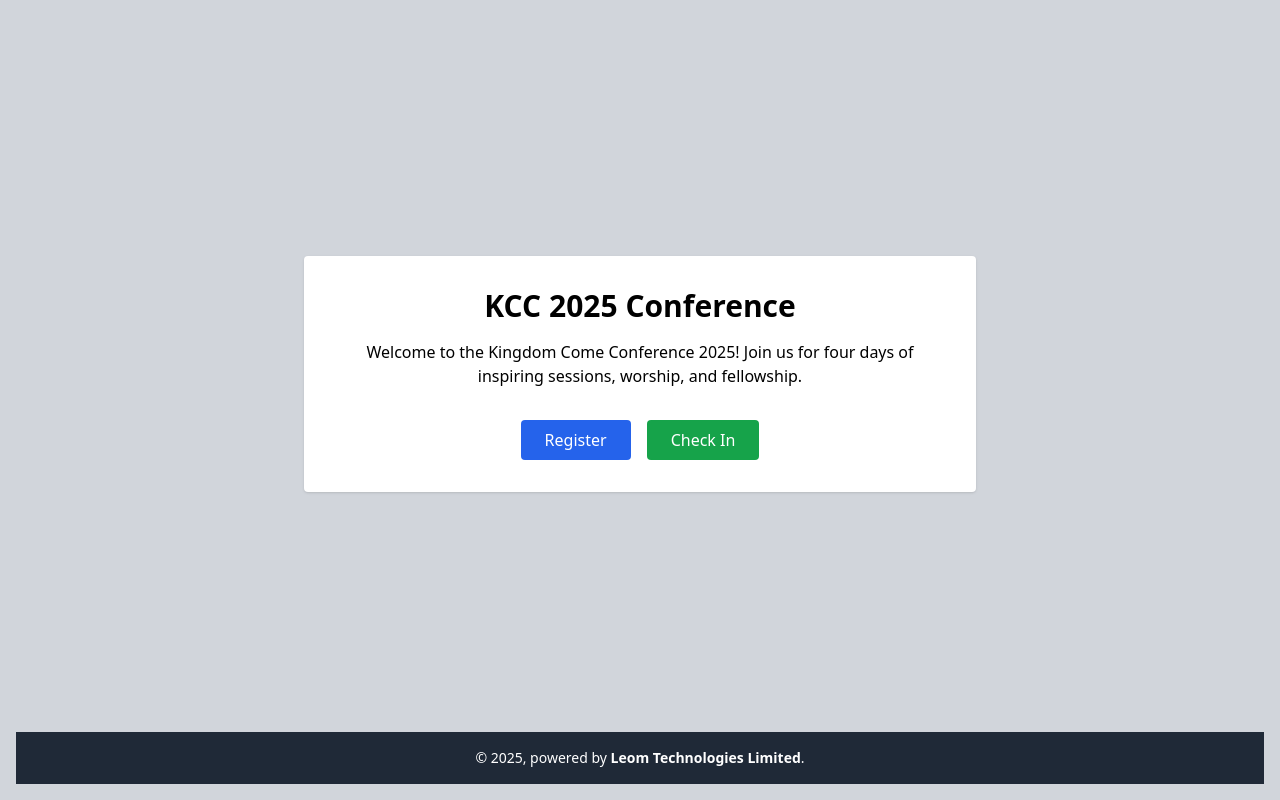
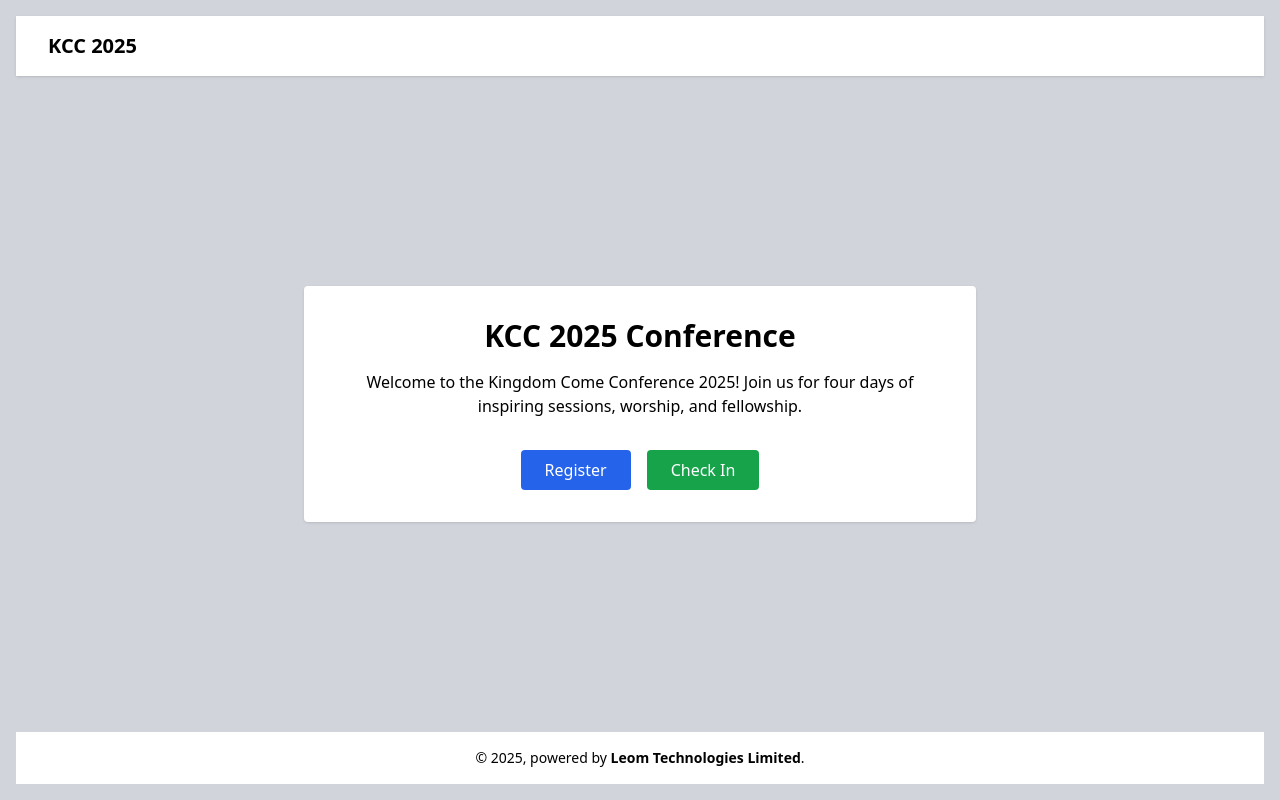
Before and after one commit to CodeLeom/event-management, a React (Vite) app: page / in a window 1280 px wide. Built offline with nearby package versions, Linux system fonts and the light colour scheme; no server answers.

Commit message:
style: add footer and header component

```diff
--- a/package.json
+++ b/package.json
@@ -12,7 +12,8 @@
   "dependencies": {
     "firebase": "^11.2.0",
     "react": "^18.3.1",
-    "react-dom": "^18.3.1"
+    "react-dom": "^18.3.1",
+    "react-router-dom": "^7.1.3"
   },
   "devDependencies": {
     "@eslint/js": "^9.17.0",
--- a/src/App.jsx
+++ b/src/App.jsx
@@ -1,6 +1,8 @@
 import { useState } from 'react';
 import RegistrationModal from './components/RegistrationModal';
 import CheckInModal from './components/CheckInModal';
+import Footer from './components/layout/Footer';
+import Header from './components/layout/Header';
 
 function App() {
   const [showRegisterModal, setShowRegisterModal] = useState(false);
@@ -8,6 +10,7 @@ function App() {
 
   return (
     <div className="min-h-screen flex flex-col justify-between p-4 bg-gray-300">
+      <Header />
       <div className="flex-grow flex flex-col items-center justify-center">
         <div className="w-4/5 max-w-2xl bg-white p-8 rounded shadow">
           <h1 className="text-3xl font-bold mb-4 text-center">KCC 2025 Conference</h1>
@@ -31,11 +34,7 @@ function App() {
         </div>
       </div>
 
-      <footer className="bg-gray-800 text-white py-4 text-center">
-        <p className="text-sm">
-          &copy; 2025, powered by <a href="https://leomtechnologies.com" target='_blank' rel="noopener noreferrer" className="font-bold hover:text-blue-300">Leom Technologies Limited</a>.
-        </p>
-      </footer>
+      <Footer />
 
       {/* Modals */}
       {showRegisterModal && (
--- /dev/null
+++ b/src/components/layout/Footer.jsx
@@ -0,0 +1,22 @@
+function Footer() {
+  return (
+    <>
+      <footer className="bg-white py-4 text-center">
+        <p className="text-sm">
+          &copy; 2025, powered by{" "}
+          <a
+            href="https://leomtechnologies.com"
+            target="_blank"
+            rel="noopener noreferrer"
+            className="font-bold hover:text-blue-300"
+          >
+            Leom Technologies Limited
+          </a>
+          .
+        </p>
+      </footer>
+    </>
+  );
+}
+
+export default Footer;
--- /dev/null
+++ b/src/components/layout/Header.jsx
@@ -0,0 +1,17 @@
+function Header() {
+  return (
+    <>
+      <header className="bg-white shadow w-full">
+        <div className="flex items-center justify-between px-8 py-4">
+          {/* Logo */}
+          <div className="flex items-center space-x-2">
+            {/* <img src="/logo.png" alt="Logo" className="h-8 w-8" /> */}
+            <span className="font-bold text-xl">KCC 2025</span>
+          </div>
+        </div>
+      </header>
+    </>
+  );
+}
+
+export default Header;
```
Also changed, not shown: 1 other file (tests, documents, lock files or other folders).
